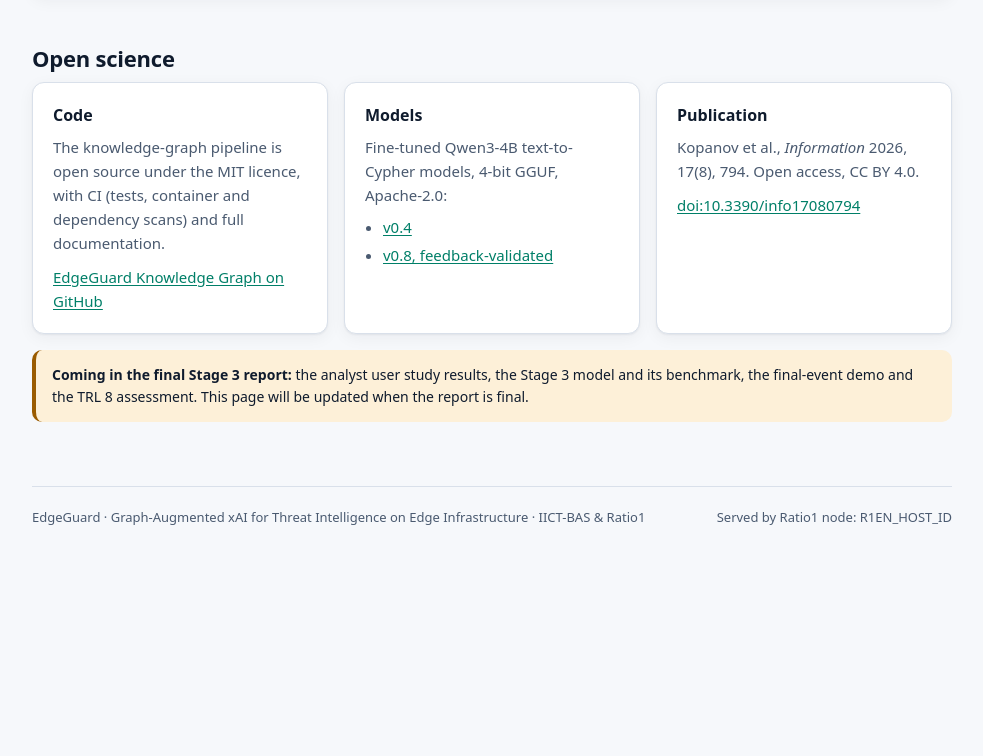
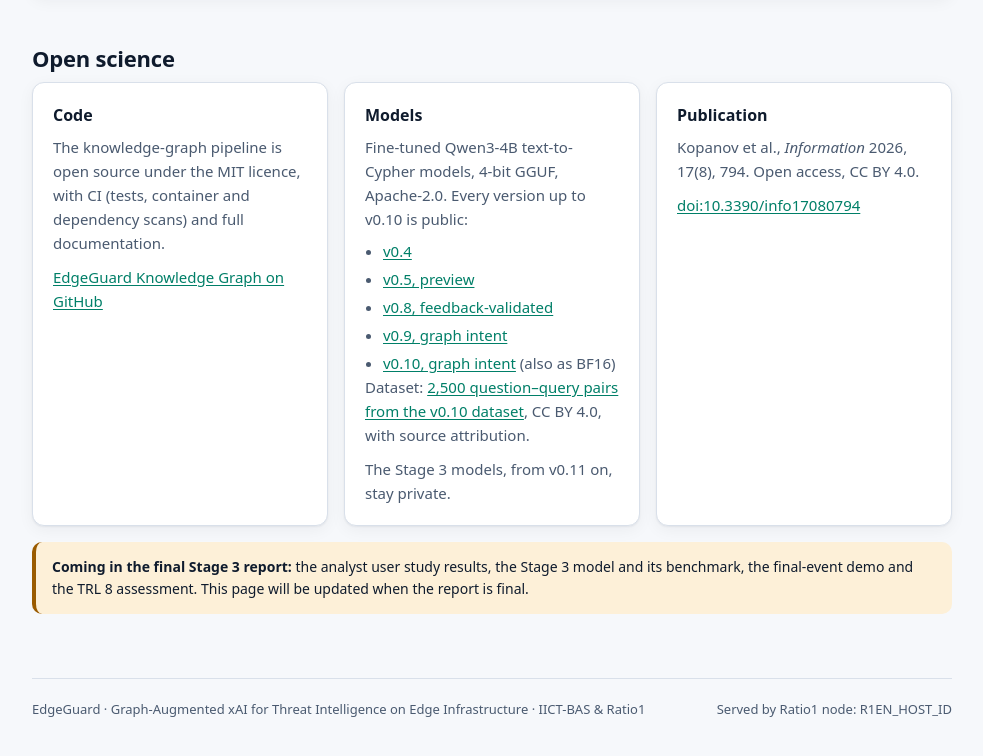
Before and after one commit to Kopanov/EdgeGuard, a plain HTML site: page index.html in a window 1280 px wide. Shown: the part 3729-4485 px from the top of the page, without its empty margins (280-1263 px from the left). Before the commit the page ends 4321 px from the top, so only its background shows below. Drawn offline with Linux system fonts and the light colour scheme.

Commit message:
feat: list every public model up to v0.10 and the dataset sample
What changed:
- Open science lists v0.4, v0.5 preview, v0.8, v0.9 and v0.10 (Q4 and BF16) on Hugging Face.
- Links the 2,500-row v0.10 dataset sample (CC BY 4.0) and says v0.11 and later stay private.

Why:
- v0.5 preview, v0.9, v0.10 and the dataset went public on 27-28 October 2026.

Checks:
- All new Hugging Face links answer 200 without a token.

```diff
--- a/index.html
+++ b/index.html
@@ -528,11 +528,16 @@
         </div>
         <div class="card">
           <h3>Models</h3>
-          <p>Fine-tuned Qwen3-4B text-to-Cypher models, 4-bit GGUF, Apache-2.0:</p>
+          <p>Fine-tuned Qwen3-4B text-to-Cypher models, 4-bit GGUF, Apache-2.0. Every version up to v0.10 is public:</p>
           <ul>
             <li><a href="https://huggingface.co/ratio1/edgeguard-cypher-qwen3-4b-v0.4-gguf">v0.4</a></li>
+            <li><a href="https://huggingface.co/ratio1/edgeguard-cypher-qwen3-4b-v0.5-preview-gguf">v0.5, preview</a></li>
             <li><a href="https://huggingface.co/ratio1/edgeguard-cypher-qwen3-4b-v0.8-feedback-validated-gguf">v0.8, feedback-validated</a></li>
+            <li><a href="https://huggingface.co/ratio1/edgeguard-cypher-qwen3-4b-v0.9-graph-intent-gguf">v0.9, graph intent</a></li>
+            <li><a href="https://huggingface.co/ratio1/edgeguard-cypher-qwen3-4b-v0.10-graph-intent-gguf">v0.10, graph intent</a> (also as BF16)</li>
           </ul>
+          <p>Dataset: <a href="https://huggingface.co/datasets/ratio1/edgeguard-text-to-cypher-v0.10-sample">2,500 question–query pairs from the v0.10 dataset</a>, CC BY 4.0, with source attribution.</p>
+          <p>The Stage 3 models, from v0.11 on, stay private.</p>
         </div>
         <div class="card">
           <h3>Publication</h3>
```
